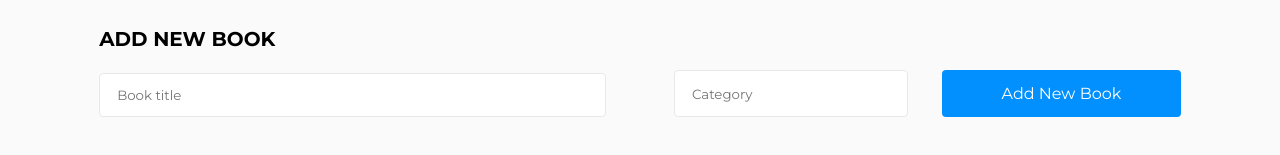
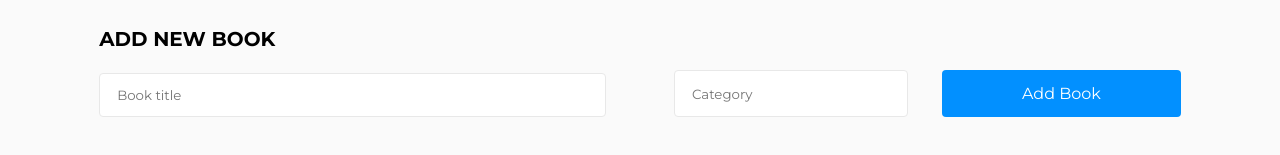
Before and after one commit to OLIPLICHE/Bookstore, a React (Create React App) app: page / in a window 1280 px wide. Shown: the part 205-360 px from the top of the page. Built offline with nearby package versions, Linux system fonts and the light colour scheme; no server answers.

Commit message:
Update: BookItem, Picture

```diff
--- a/src/components/AddNewBook.js
+++ b/src/components/AddNewBook.js
@@ -53,7 +53,7 @@ const AddNewBook = ({ addBookToStoreProps }) => {
             value={formInputs.category}
             required
           />
-          <button type="button" onClick={addBook} className="add-form__btn">Add New Book</button>
+          <button type="button" onClick={addBook} className="add-form__btn">Add Book</button>
         </div>
       </form>
     </>
```
Also changed, not shown: images/bookshop.png.
